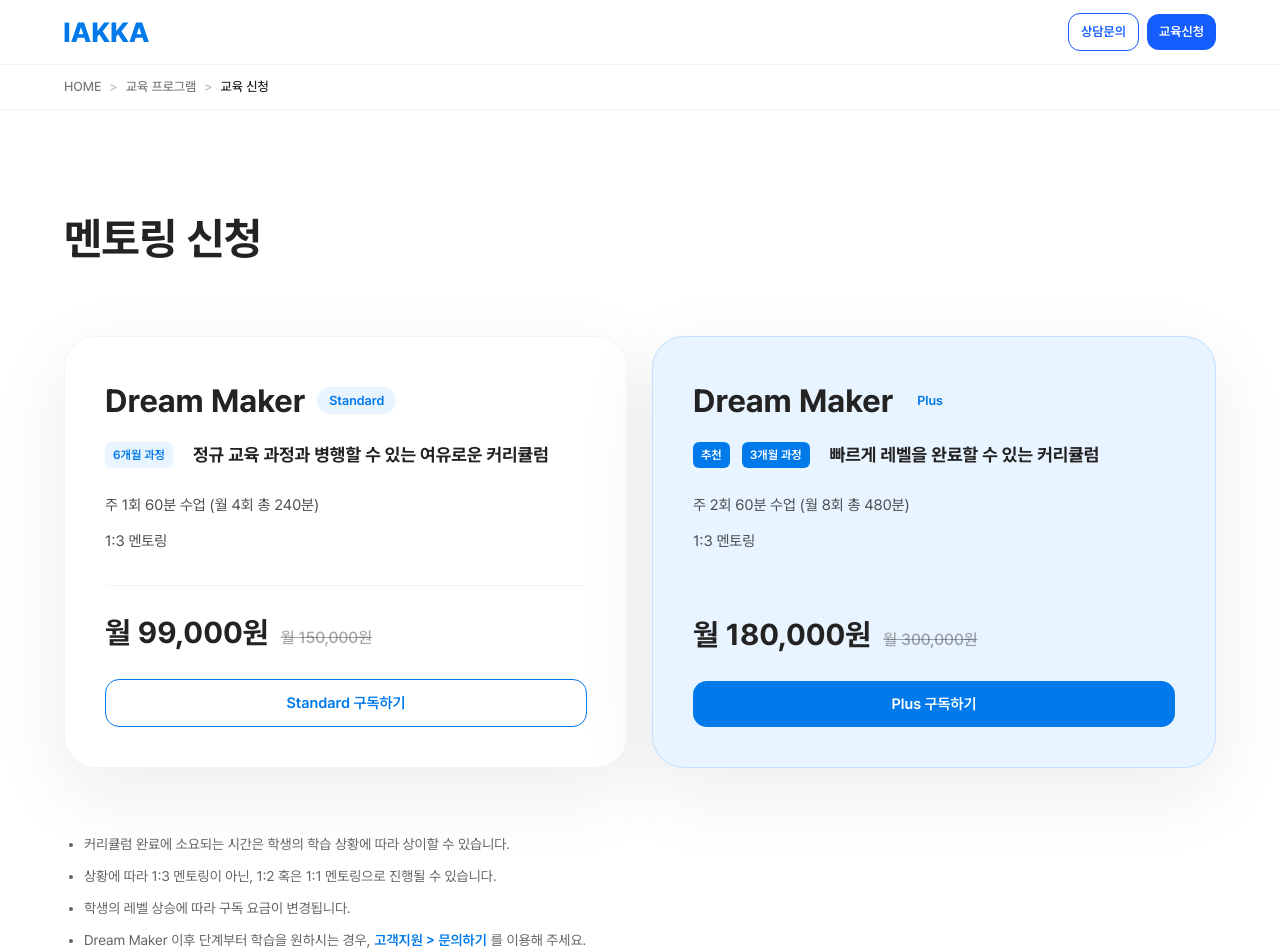
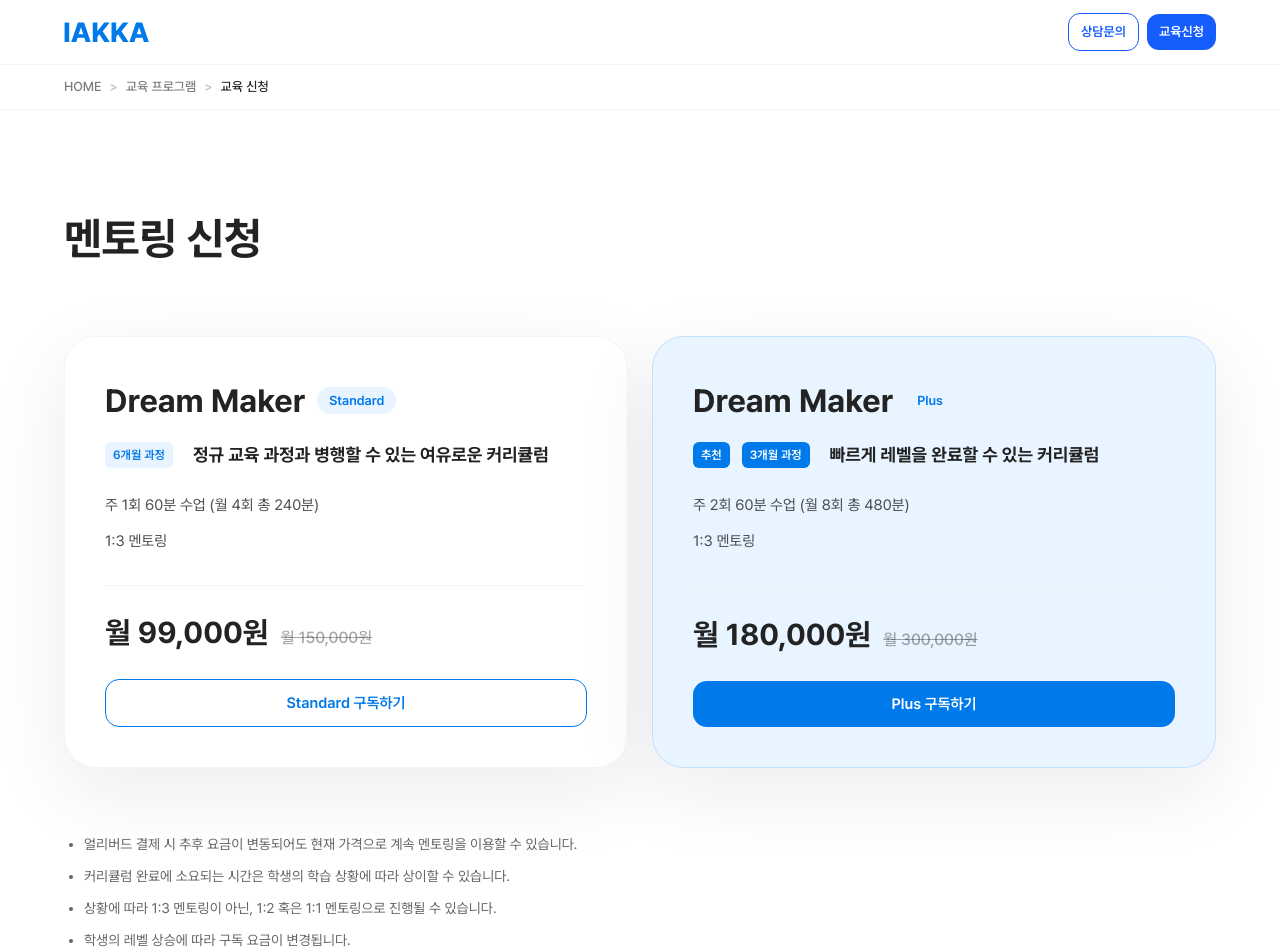
Before and after one commit to WithM2/iakkaweb, a Next.js app: page /mentoring/apply in a window 1280 px wide. Shown: the top 952 px of the page. Built offline with nearby package versions, Linux system fonts and the light colour scheme.

Commit message:
Update page.tsx

```diff
--- a/src/app/mentoring/apply/page.tsx
+++ b/src/app/mentoring/apply/page.tsx
@@ -181,12 +181,13 @@ export default function MentoringApplyPage() {
             <div className="space-y-4">
               <ul className="list-disc space-y-2 pl-5 text-[13px] leading-[22px] text-ink-900/70 md:text-[14px] md:leading-[24px]">
                 <li>
-                  커리큘럼 완료에 소요되는 시간은 학생의 학습 상황에 따라 상이할
-                  수 있습니다.
+                  얼리버드 결제 시 추후 요금이 변동되어도 현재 가격으로 계속 멘토링을 이용할 수 있습니다.
                 </li>
                 <li>
-                  상황에 따라 1:3 멘토링이 아닌, 1:2 혹은 1:1 멘토링으로 진행될
-                  수 있습니다.
+                  커리큘럼 완료에 소요되는 시간은 학생의 학습 상황에 따라 상이할 수 있습니다.
+                </li>
+                <li>
+                  상황에 따라 1:3 멘토링이 아닌, 1:2 혹은 1:1 멘토링으로 진행될 수 있습니다.
                 </li>
                 <li>학생의 레벨 상승에 따라 구독 요금이 변경됩니다.</li>
                 <li>
```
